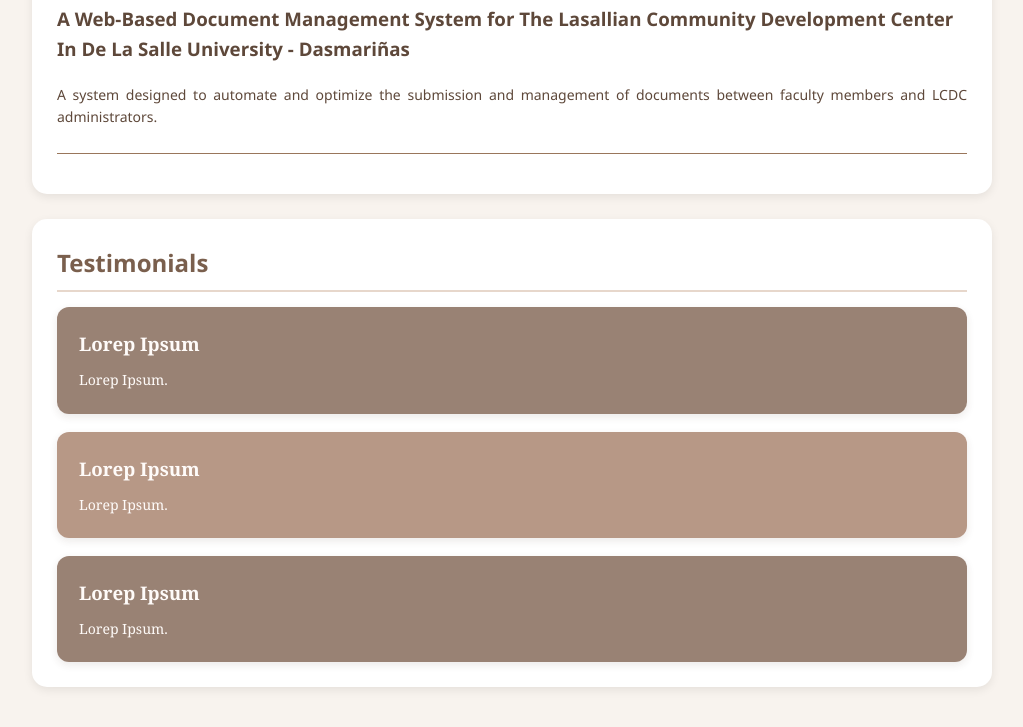
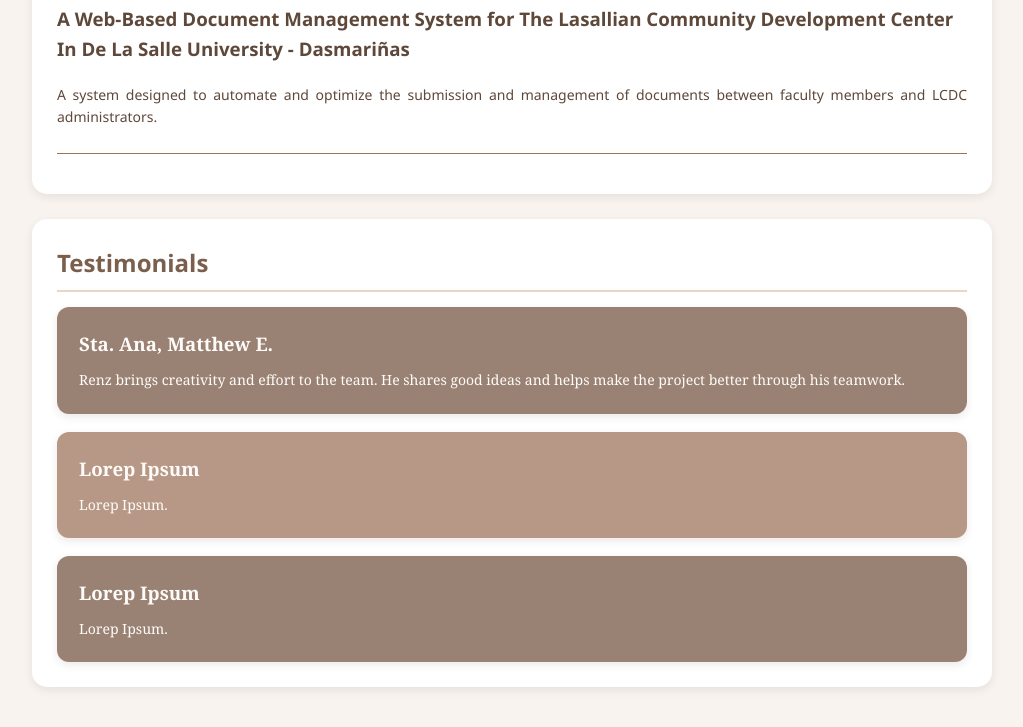
Before and after one commit to dlsud-submissions/team-404-portfolios, a plain HTML site: page raquin-renz/index.html in a window 1280 px wide. Shown: the part 2386-3113 px from the top of the page, without its empty margins (128-1151 px from the left). Drawn offline with Linux system fonts and the light colour scheme.

Commit message:
feat: add testimony for renz

```diff
--- a/raquin-renz/index.html
+++ b/raquin-renz/index.html
@@ -100,8 +100,8 @@
             <h2>Testimonials</h2>
             <div class="testimonial-list">
                 <div class="testimonial-card">
-                    <h3>Lorep Ipsum</h3>
-                    <p>Lorep Ipsum.</p>
+                    <h3>Sta. Ana, Matthew E.</h3>
+                    <p>Renz brings creativity and effort to the team. He shares good ideas and helps make the project better through his teamwork.</p>
                 </div>
 
                 <div class="testimonial-card">
```
